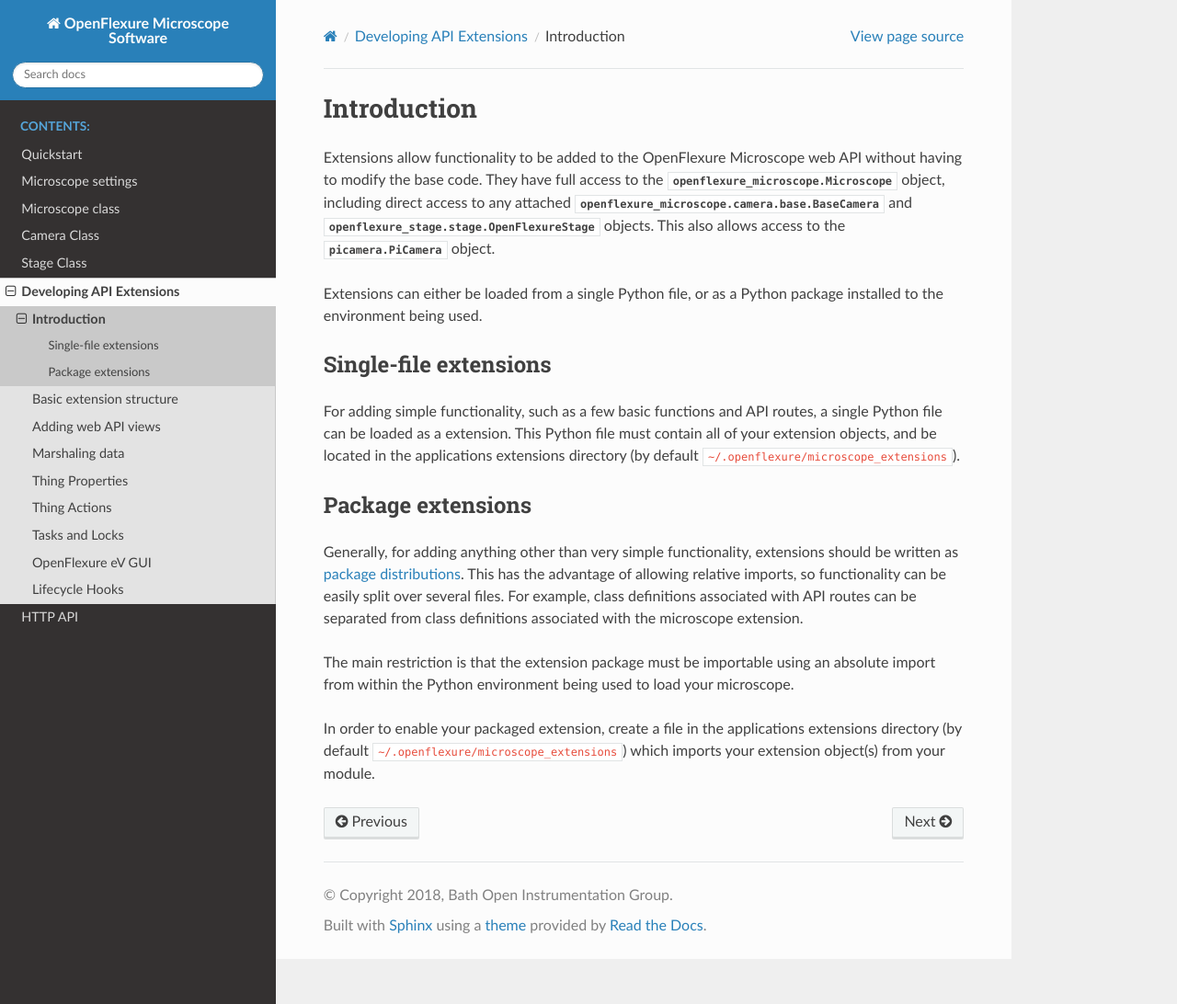
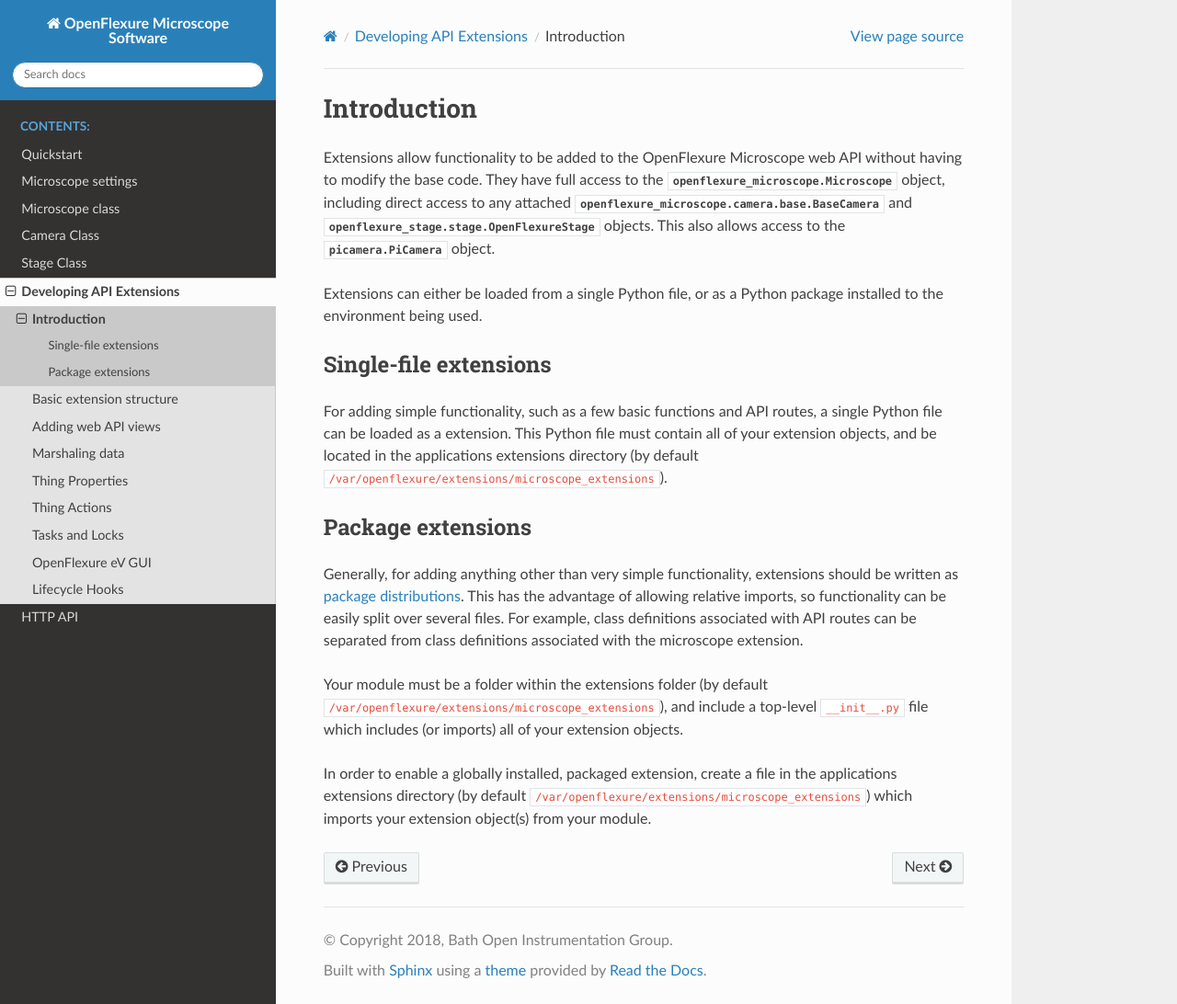
Before and after one commit to Aftaputra/Microscope-OF, a Sphinx documentation site: the page built from docs/source/extensions/introduction.rst, in a window 1280 px wide and 1092 px high. Shown: the whole window at 92% size. Built offline with Sphinx 7.4.7 and the Read the Docs theme 2.0.0, drawn with Linux system fonts in a browser that asks for light colours.

```diff
--- a/docs/source/extensions/introduction.rst
+++ b/docs/source/extensions/introduction.rst
@@ -10,12 +10,12 @@
 
 Single-file extensions
 ----------------------
-For adding simple functionality, such as a few basic functions and API routes, a single Python file can be loaded as a extension. This Python file must contain all of your extension objects, and be located in the applications extensions directory (by default ``~/.openflexure/microscope_extensions``).
+For adding simple functionality, such as a few basic functions and API routes, a single Python file can be loaded as a extension. This Python file must contain all of your extension objects, and be located in the applications extensions directory (by default ``/var/openflexure/extensions/microscope_extensions``).
 
 Package extensions
 ------------------
 Generally, for adding anything other than very simple functionality, extensions should be written as `package distributions <https://packaging.python.org/tutorials/packaging-projects/>`_. This has the advantage of allowing relative imports, so functionality can be easily split over several files. For example, class definitions associated with API routes can be separated from class definitions associated with the microscope extension.
 
-The main restriction is that the extension package must be importable using an absolute import from within the Python environment being used to load your microscope.
+Your module must be a folder within the extensions folder (by default ``/var/openflexure/extensions/microscope_extensions``), and include a top-level ``__init__.py`` file which includes (or imports) all of your extension objects.
 
-In order to enable your packaged extension, create a file in the applications extensions directory (by default ``~/.openflexure/microscope_extensions``) which imports your extension object(s) from your module.
+In order to enable a globally installed, packaged extension, create a file in the applications extensions directory (by default ``/var/openflexure/extensions/microscope_extensions``) which imports your extension object(s) from your module.
```
